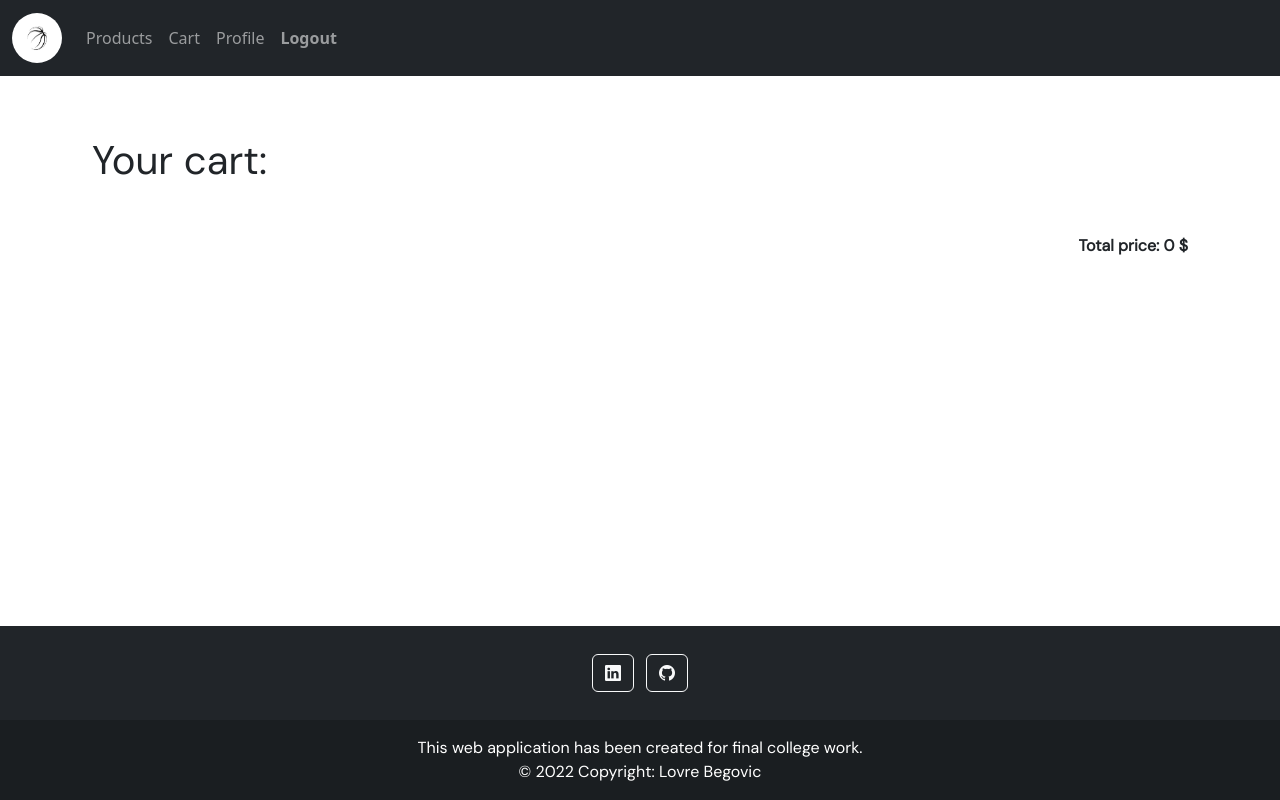
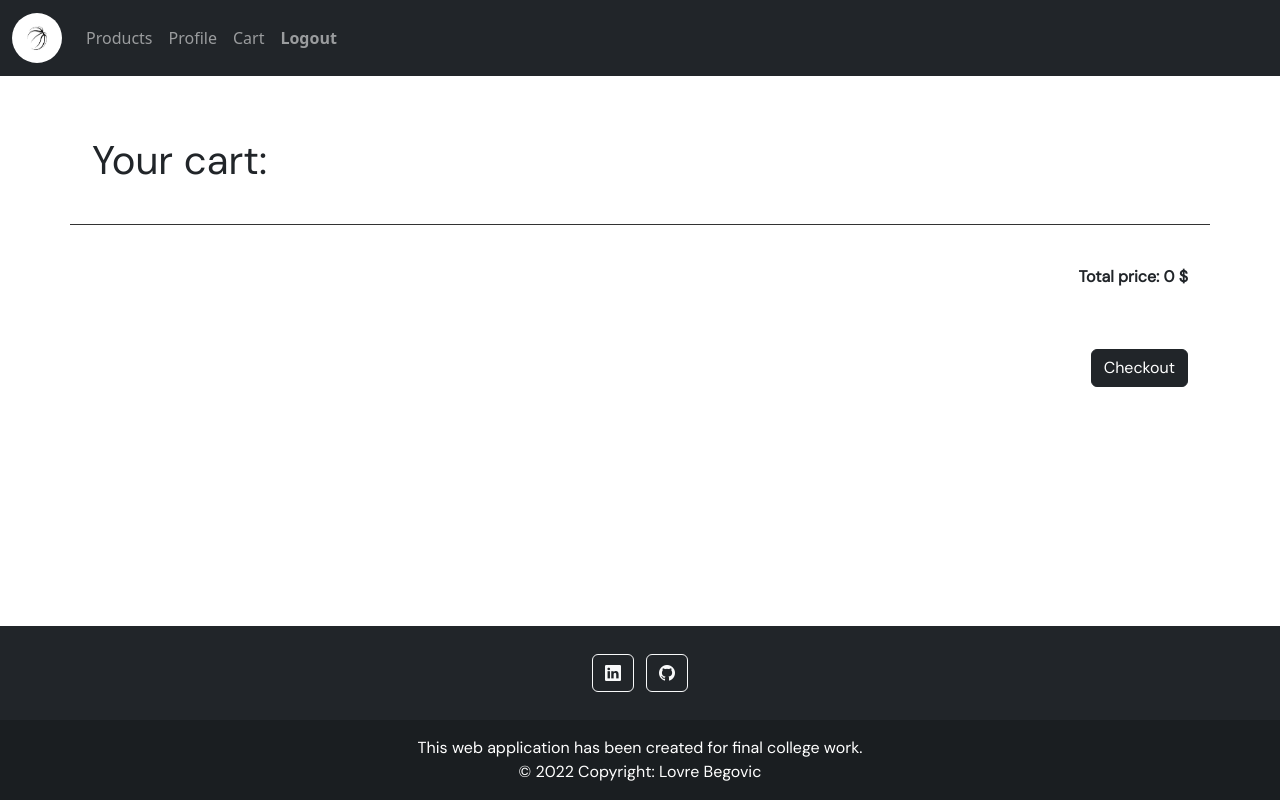
Before and after one commit to lb46861/Basktebal-shop-Swoosh, a Django app: page /cart/ in a window 1280 px wide. Run offline with Django 4.2, Linux system fonts and the light colour scheme; a user stored in the database is signed in; tables that the repository leaves empty hold one stand-in row (values such as "Sample post"); some libraries are stand-ins or nearby versions.

Commit message:
Implemented Payment with Stripe

```diff
--- a/swoosh_project/swoosh_app/models.py
+++ b/swoosh_project/swoosh_app/models.py
@@ -27,7 +27,7 @@ class Order(models.Model):
         total = 0
         for item in cartItems:
             total = decimal.Decimal(total) + item.get_total
-        return total
+        return int(total * 100)
 
     def __str__(self):
         return f"Customer: {self.customer_id}; orderID: {self.id}; Date: {self.date}"
--- a/swoosh_project/swoosh_app/templates/account/change_password.html
+++ b/swoosh_project/swoosh_app/templates/account/change_password.html
@@ -30,7 +30,7 @@
                                                 <p style="margin: 0; padding:10;">
                                                     <label class="small mb-1" for="id_old_password"><strong>Old Password: </strong></label>
                                                     <input type="password" name="old_password" autocomplete="new-password"
-                                                        class="form-control" required id="id_old_password"
+                                                        class="form-control mt-2" required id="id_old_password"
                                                         placeholder="Enter Old Password" autofocus/>
                                                 </p>
                                             </div>
@@ -42,7 +42,7 @@
                                                 <p style="margin: 0; padding: 10;">
                                                 <label class="small mb-1" for="id_new_password1"><strong>New Password:</strong></label>
                                                 <input type="password" name="new_password1" autocomplete="new-password"
-                                                       class="form-control" required id="id_new_password1"
+                                                       class="form-control mt-2" required id="id_new_password1"
                                                        placeholder="Enter New Password"/>
                                                 </p>
                                             </div>
@@ -54,7 +54,7 @@
                                             <p style="margin-bottom: 20px; padding:10px;">
                                                 <label class="small mb-1" for="id_new_password2"><strong>Confirm New Password:</strong></label>
                                                 <input type="password" name="new_password2" autocomplete="new-password"
-                                                       required id="id_new_password2" class="form-control"
+                                                       required id="id_new_password2" class="form-control mt-2"
                                                        placeholder="Confirm New Password"/>
                                             </p>
                                             </div>
--- a/swoosh_project/swoosh_app/templates/account/mycart.html
+++ b/swoosh_project/swoosh_app/templates/account/mycart.html
@@ -32,7 +32,7 @@
                             <input type='hidden' name="myproduct" value="{{item.product.id}}" />
                             <button type="submit" name="option" value="add" class="btn btn-secondary">Add</button>
                             <button type="submit" name="option" value="removeOne" class="btn btn-dark">Remove</button>
-                            <button type="submit" name="option" value="removeAll" class="btn btn-danger" style="text-align: right;">Remove all</button>
+                            <button type="submit" name="option" value="removeAll" class="btn btn-danger">Remove all</button>
                             <br>
                             </p>
                     </form>
@@ -45,10 +45,16 @@
                 </div>
             </div>
         {% endfor %}
-        <div class="row">
+        <div class="row" style="border-top: 1px solid #333;">
             <div class="col-sm-8"></div>
             <div class="col-sm-4">
-                <p style="font-weight: 600; text-align: right;">Total price: {{order.get_total}} $</p>
+                <p style="font-weight: 600; text-align: right; padding-top: 40px;">Total price: {{order.get_total}} $
+                    <br><br>
+                <form action="/create-checkout-session" method="post">
+                    {% csrf_token %}                          <p style="text-align: right;"><button type="submit" id="checkout-button" class="btn btn-dark">Checkout</button></p>
+
+                </form>
+            </p>
             </div>
         </div>
 
--- a/swoosh_project/swoosh_app/templates/navigation.html
+++ b/swoosh_project/swoosh_app/templates/navigation.html
@@ -14,8 +14,8 @@
             <li><a class="nav-link" href="{% url 'productlist' %}">Products</a></li>
 
             {% if request.user.is_authenticated %}
+                <li><a class="nav-link" href="{% url 'myaccount' %}">Profile</a></li>
                 <li><a class="nav-link" href="{% url 'mycart' %}">Cart</a></li>
-                <li><a class="nav-link" href="{% url 'myaccount' %}">Profile</a></li>
 
                 {% if request.user.role_id|lower == 'user' %}
                 {% elif request.user.role_id|lower == 'admin' %}
--- a/swoosh_project/swoosh_app/views.py
+++ b/swoosh_project/swoosh_app/views.py
@@ -1,4 +1,5 @@
 from hashlib import blake2b
+import json
 from django.http import HttpResponse
 from django.shortcuts import redirect, render
 from .forms import UserForm, UpdateUserForm
@@ -8,6 +9,12 @@ from django.contrib.auth.decorators import login_required
 from django.urls import reverse_lazy
 from django.contrib.auth.views import PasswordChangeView
 from django.contrib.messages.views import SuccessMessageMixin
+from django.views import View
+import stripe
+from django.conf import settings
+from django.http import JsonResponse
+
+stripe.api_key = settings.STRIPE_SECRET_KEY
 
 
 # Create your views here.
@@ -164,3 +171,32 @@ class ChangePasswordView(SuccessMessageMixin, PasswordChangeView):
     template_name = 'account/change_password.html'
     success_message = "Successfully Changed Your Password!"
     success_url = reverse_lazy('myaccount')
+
+
+
+#stripe.api_key = 'sk_test_51LHS9iFIQyWlV790kri9SC5EwEIHWxL9TsGy32t60vGC6Cqvuf3UXghpwswKEQZ9u9bIBaVMKwKMT3xjxoP9MaIU008ucF3nTh'
+
+class CreateCheckoutSessionView(View):
+    def post(self, request, *args, **kwargs):
+        customer = request.user
+        order =  order, created = Order.objects.get_or_create(customer_id= customer, status='cart')
+        YOUR_DOMAIN = 'http://127.0.0.1:8000'
+        checkout_session = stripe.checkout.Session.create(
+            line_items=[
+                {
+                    'price_data': {
+                        'currency': 'usd',
+                        'unit_amount' : order.get_total,
+                        'product_data': {
+                            'name': f"Order ID: {order.id}",
+                        },
+                    },
+                    'quantity': 1,
+                },
+            ],
+            mode='payment',
+            success_url = YOUR_DOMAIN + '/success/',
+            cancel_url = YOUR_DOMAIN + '/cancel/'
+        )
+
+        return redirect(checkout_session.url, code=303)
--- a/swoosh_project/swoosh_project/settings.py
+++ b/swoosh_project/swoosh_project/settings.py
@@ -135,3 +135,7 @@ PHONENUMBER_DB_FORMAT = 'NATIONAL'
 PHONENUMBER_DEFAULT_REGION = 'HR'
 
 LOGIN_REDIRECT_URL = 'productlist'
+
+STRIPE_PUBLIC_KEY = "pk_test_51LHS9iFIQyWlV7905NcXAGCM6TPznPvTnCpN4HF7U6EPz1hrHB7JXH9l4GuhTH9fkdfff9gn2UllhFXOYoSJ7nHa00O1vsfdkn"
+STRIPE_SECRET_KEY = "sk_test_51LHS9iFIQyWlV790kri9SC5EwEIHWxL9TsGy32t60vGC6Cqvuf3UXghpwswKEQZ9u9bIBaVMKwKMT3xjxoP9MaIU008ucF3nTh"
+STRIPE_WEBHOOK_SECRET = ""
--- a/swoosh_project/swoosh_project/urls.py
+++ b/swoosh_project/swoosh_project/urls.py
@@ -31,6 +31,7 @@ urlpatterns = [
     path('cart/', views.cart, name='mycart'),
     path('myaccount/', views.profile, name='myaccount'),
     path('changepassword/', views.ChangePasswordView.as_view(), name='changepassword'),
+    path('create-checkout-session', views.CreateCheckoutSessionView.as_view(), name='create-checkout-session')
 ]
 
 urlpatterns += static(settings.MEDIA_URL, document_root=settings.MEDIA_ROOT)
```
Also changed, not shown: swoosh_project/requirements.txt (added, +14 -0 lines), swoosh_project/swoosh_app/templates/base.html (+6 -6 lines).
